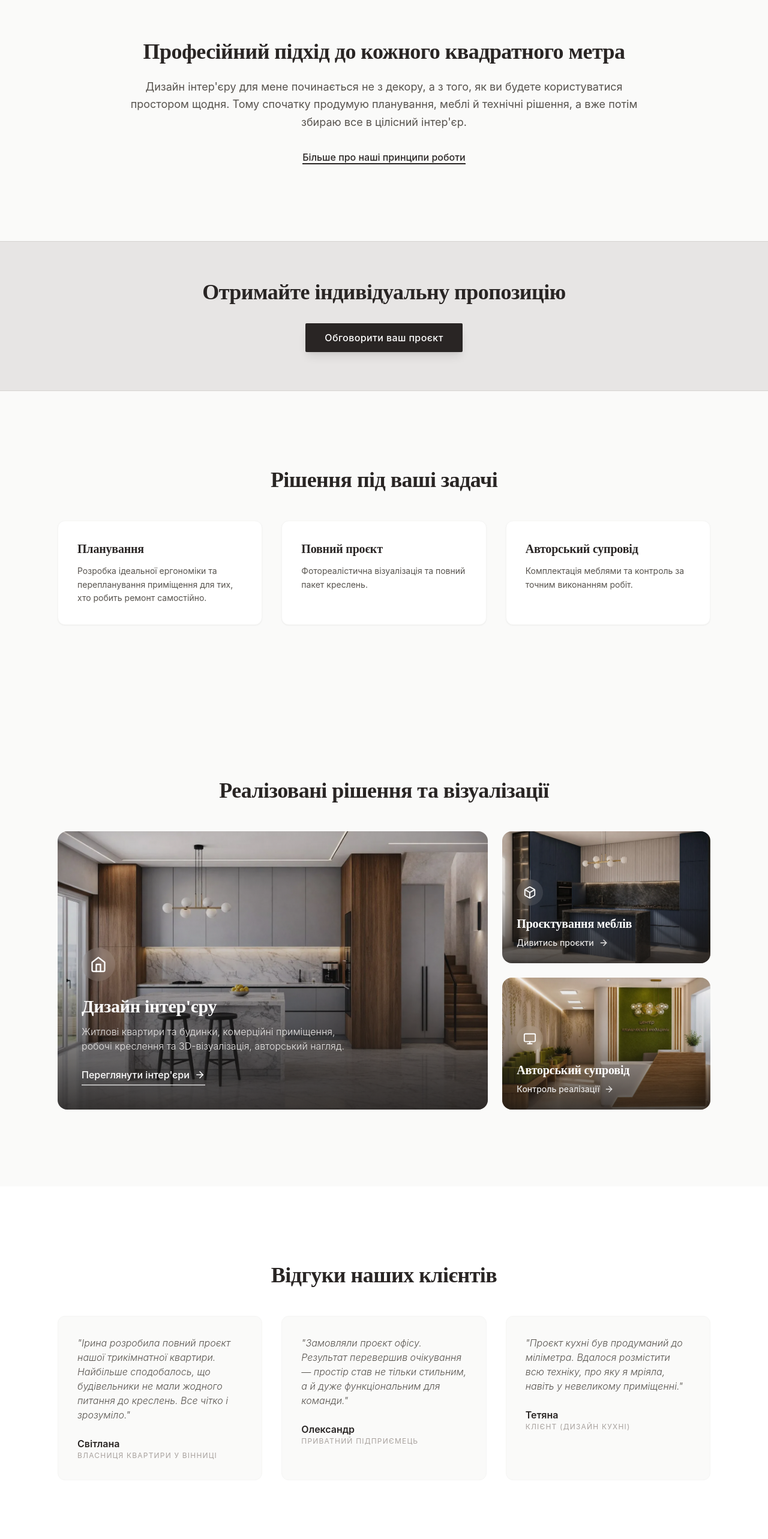
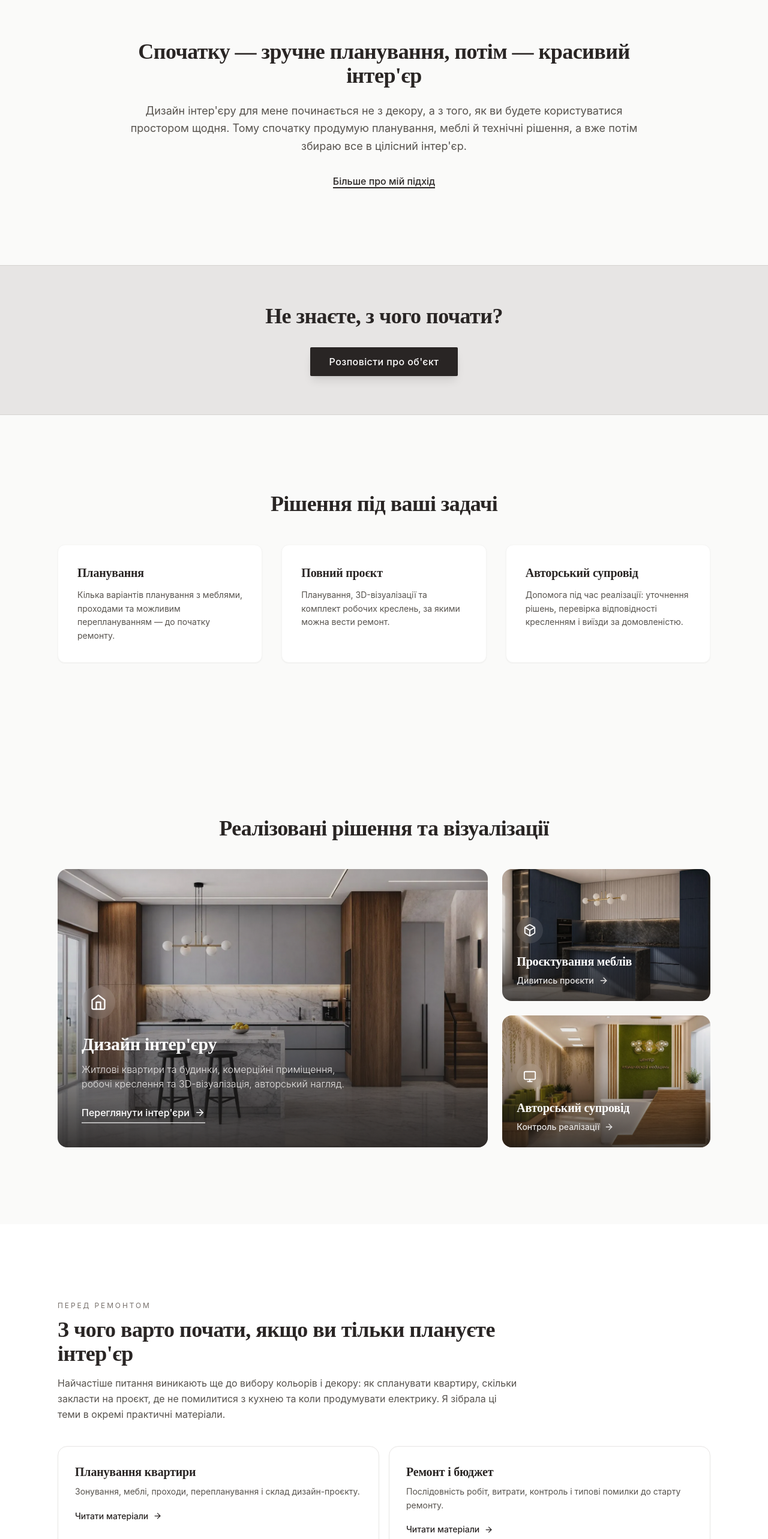
Before and after one commit to certdep-spec/irina-design, a React (Vite) app: page / in a window 1280 px wide. Shown: the part 1039-3605 px from the top of the page at 60% size. Built offline with nearby package versions, Linux system fonts and the light colour scheme.

Commit message:
content: strengthen trust, local intent and internal linking

```diff
--- a/src/pages/Home.tsx
+++ b/src/pages/Home.tsx
@@ -14,22 +14,22 @@ const Home: React.FC = () => {
   return (
     <div>
       <Helmet>
-        <title>Дизайн інтер'єру та меблів у Вінниці | Студія Ірини</title>
+        <title>Дизайн інтер'єру у Вінниці та меблі на замовлення | Ірина</title>
         <link rel="canonical" href="https://irina-design.vercel.app/" />
         <meta
           name="description"
-          content="Дизайн інтер'єру у Вінниці: планування, візуалізації, робочі креслення та меблі на замовлення для квартир і будинків."
+          content="Дизайн інтер'єру у Вінниці для квартир і будинків: планування, 3D-візуалізації, робочі креслення та меблі на замовлення. Працюю також дистанційно."
         />
         <meta property="og:url" content="https://irina-design.vercel.app/" />
-        <meta property="og:title" content="Дизайн інтер'єру та меблів у Вінниці | Студія Ірини" />
+        <meta property="og:title" content="Дизайн інтер'єру у Вінниці та меблі на замовлення | Ірина" />
         <meta
           property="og:description"
-          content="Дизайн інтер'єру у Вінниці: планування, візуалізації, робочі креслення та меблі на замовлення для квартир і будинків."
+          content="Дизайн інтер'єру у Вінниці для квартир і будинків: планування, 3D-візуалізації, робочі креслення та меблі на замовлення. Працюю також дистанційно."
         />
-        <meta name="twitter:title" content="Дизайн інтер'єру та меблів у Вінниці | Студія Ірини" />
+        <meta name="twitter:title" content="Дизайн інтер'єру у Вінниці та меблі на замовлення | Ірина" />
         <meta
           name="twitter:description"
-          content="Дизайн інтер'єру у Вінниці: планування, візуалізації, робочі креслення та меблі на замовлення для квартир і будинків."
+          content="Дизайн інтер'єру у Вінниці для квартир і будинків: планування, 3D-візуалізації, робочі креслення та меблі на замовлення. Працюю також дистанційно."
         />
       </Helmet>
 
@@ -63,7 +63,7 @@ const Home: React.FC = () => {
       <Reveal as="section" className="section-padding bg-stone-50">
         <div className="max-w-4xl mx-auto text-center">
           <h2 className="text-3xl md:text-4xl font-serif font-semibold mb-6 text-stone-800">
-            Професійний підхід до кожного квадратного метра
+            Спочатку — зручне планування, потім — красивий інтер'єр
           </h2>
           <p className="text-lg text-stone-600 leading-relaxed mb-8">
             Дизайн інтер'єру для мене починається не з декору, а з того, як ви будете користуватися
@@ -74,7 +74,7 @@ const Home: React.FC = () => {
             to="/about"
             className="text-stone-800 font-medium border-b-2 border-stone-800 hover:text-stone-600 hover:border-stone-600 transition-all"
           >
-            Більше про наші принципи роботи
+            Більше про мій підхід
           </Link>
         </div>
       </Reveal>
@@ -83,14 +83,14 @@ const Home: React.FC = () => {
       <section className="bg-stone-200 py-16 px-6 border-y border-stone-300">
         <div className="max-w-4xl mx-auto text-center">
           <h2 className="text-3xl md:text-4xl font-serif font-semibold mb-8 text-stone-800">
-            Отримайте індивідуальну пропозицію
+            Не знаєте, з чого почати?
           </h2>
           <Link
             to="/contact#contact-form"
             data-cta-name="home_individual_offer"
             className="btn-primary inline-flex items-center justify-center min-w-[240px] shadow-lg hover:-translate-y-1 transition-all"
           >
-            Обговорити ваш проєкт
+            Розповісти про об'єкт
           </Link>
         </div>
       </section>
@@ -105,15 +105,15 @@ const Home: React.FC = () => {
             {[
               {
                 title: "Планування",
-                desc: "Розробка ідеальної ергономіки та перепланування приміщення для тих, хто робить ремонт самостійно.",
+                desc: "Кілька варіантів планування з меблями, проходами та можливим переплануванням — до початку ремонту.",
               },
               {
                 title: "Повний проєкт",
-                desc: "Фотореалістична візуалізація та повний пакет креслень.",
+                desc: "Планування, 3D-візуалізації та комплект робочих креслень, за якими можна вести ремонт.",
               },
               {
                 title: "Авторський супровід",
-                desc: "Комплектація меблями та контроль за точним виконанням робіт.",
+                desc: "Допомога під час реалізації: уточнення рішень, перевірка відповідності кресленням і виїзди за домовленістю.",
               },
             ].map((service, index) => (
               <div
@@ -225,37 +225,56 @@ const Home: React.FC = () => {
         </div>
       </Reveal>
 
-      {/* Testimonials Section - Відгуки */}
+      {/* Useful guides — internal links for users and search engines */}
       <section className="section-padding bg-white">
-        <div className="max-w-7xl mx-auto">
-          <h2 className="text-3xl md:text-4xl font-serif font-semibold text-center mb-12 text-stone-800">
-            Відгуки наших клієнтів
-          </h2>
-          <div className="grid grid-cols-1 md:grid-cols-2 lg:grid-cols-3 gap-8">
+        <div className="max-w-6xl mx-auto">
+          <div className="max-w-3xl mb-10">
+            <p className="text-xs uppercase tracking-[0.24em] text-stone-500 mb-3">
+              Перед ремонтом
+            </p>
+            <h2 className="text-3xl md:text-4xl font-serif font-semibold text-stone-800 mb-4">
+              З чого варто почати, якщо ви тільки плануєте інтер'єр
+            </h2>
+            <p className="text-stone-600 leading-relaxed">
+              Найчастіше питання виникають ще до вибору кольорів і декору: як спланувати квартиру,
+              скільки закласти на проєкт, де не помилитися з кухнею та коли продумувати електрику.
+              Я зібрала ці теми в окремі практичні матеріали.
+            </p>
+          </div>
+          <div className="grid grid-cols-1 md:grid-cols-2 gap-4">
             {[
               {
-                name: "Світлана",
-                role: "Власниця квартири у Вінниці",
-                text: "Ірина розробила повний проєкт нашої трикімнатної квартири. Найбільше сподобалось, що будівельники не мали жодного питання до креслень. Все чітко і зрозуміло.",
+                to: "/useful/category/design",
+                title: "Планування квартири",
+                text: "Зонування, меблі, проходи, перепланування і склад дизайн-проєкту.",
               },
               {
-                name: "Олександр",
-                role: "Приватний підприємець",
-                text: "Замовляли проєкт офісу. Результат перевершив очікування — простір став не тільки стильним, а й дуже функціональним для команди.",
+                to: "/useful/category/repair",
+                title: "Ремонт і бюджет",
+                text: "Послідовність робіт, витрати, контроль і типові помилки до старту ремонту.",
               },
               {
-                name: "Тетяна",
-                role: "Клієнт (дизайн кухні)",
-                text: "Проєкт кухні був продуманий до міліметра. Вдалося розмістити всю техніку, про яку я мріяла, навіть у невеликому приміщенні.",
+                to: "/useful/category/kitchen",
+                title: "Планування кухні",
+                text: "Ергономіка, техніка, робочі зони, розетки та меблі.",
               },
-            ].map((t, i) => (
-              <div key={i} className="p-8 bg-stone-50 rounded-xl border border-stone-100 italic">
-                <p className="text-stone-600 mb-6 font-light">"{t.text}"</p>
-                <div className="not-italic">
-                  <p className="font-semibold text-stone-800">{t.name}</p>
-                  <p className="text-xs text-stone-400 uppercase tracking-widest">{t.role}</p>
-                </div>
-              </div>
+              {
+                to: "/useful/category/furniture",
+                title: "Меблі на замовлення",
+                text: "Кухні, шафи, гардеробні, наповнення, матеріали та фурнітура.",
+              },
+            ].map(item => (
+              <Link
+                key={item.to}
+                to={item.to}
+                className="rounded-2xl border border-stone-200 p-6 md:p-7 hover:border-stone-400 transition-colors"
+              >
+                <h3 className="text-xl font-serif font-semibold text-stone-800 mb-2">{item.title}</h3>
+                <p className="text-sm text-stone-600 leading-relaxed mb-4">{item.text}</p>
+                <span className="inline-flex items-center gap-2 text-sm font-medium text-stone-800">
+                  Читати матеріали <FiArrowRight size={15} />
+                </span>
+              </Link>
             ))}
           </div>
         </div>
@@ -265,17 +284,17 @@ const Home: React.FC = () => {
       <section className="section-padding bg-stone-900 text-white">
         <div className="max-w-4xl mx-auto text-center">
           <h2 className="text-3xl md:text-4xl font-serif font-semibold mb-6">
-            Створимо ваш ідеальний інтер'єр разом
+            Є план квартири або тільки задум?
           </h2>
           <p className="text-stone-300 text-lg mb-8">
-            Готові почати трансформацію вашого простору? Напишіть нам для першої консультації.
+            Надішліть площу, план або короткий опис задачі. Я підкажу, який формат роботи підійде саме для вашого об'єкта.
           </p>
           <Link
             to="/contact#contact-form"
             data-cta-name="home_start_project"
             className="bg-white text-stone-900 px-10 py-4 rounded-sm hover:bg-stone-100 transition-all duration-300 font-bold tracking-wide inline-block shadow-lg"
           >
-            Почати розробку проєкту
+            Обговорити проєкт
           </Link>
         </div>
       </section>
```
Also changed, not shown: src/pages/About.tsx (+4 -4 lines), src/pages/Services.tsx (+6 -6 lines).
